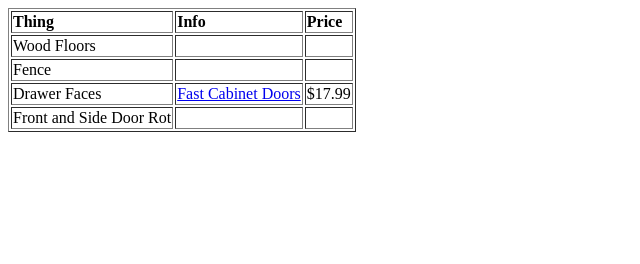
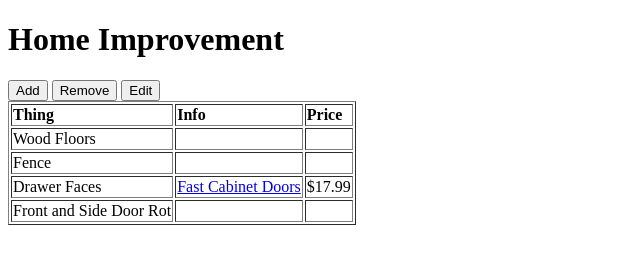
Before and after one commit to flipflapslap/flipflapslap.github.io, a plain HTML site: page homeimprovement/index.html in a window 1280 px wide. Shown: the whole page, without its empty margins (0-640 px from the left). Drawn offline with Linux system fonts and the light colour scheme; files whose address does not match are found by name.

Commit message:
Update index.html

```diff
--- a/homeimprovement/index.html
+++ b/homeimprovement/index.html
@@ -4,8 +4,14 @@
 		<title>Home Improvement!</title>
 		<script type ="text/javascript" src="script.js"></script>
 	</head>
-
 	<body>
+		<h1>Home Improvement</h1>
+		<div class ="header">
+			<button id = "Add" class = "button">Add</button>
+			<button id = "Remove" class = "button">Remove</button>
+			<button id = "Edit" class = "button">Edit</button>
+		</div>
+		<div class = "table">
 			<table border="1%">
 				<tr align ="left">
 					<th>Thing</th>
@@ -33,6 +39,7 @@
 					<td></td>
 				</tr>
 			</table>
+		</div>
 	</body>
 
 </html>
```
Lines whose indentation alone changed are shown as unchanged.
